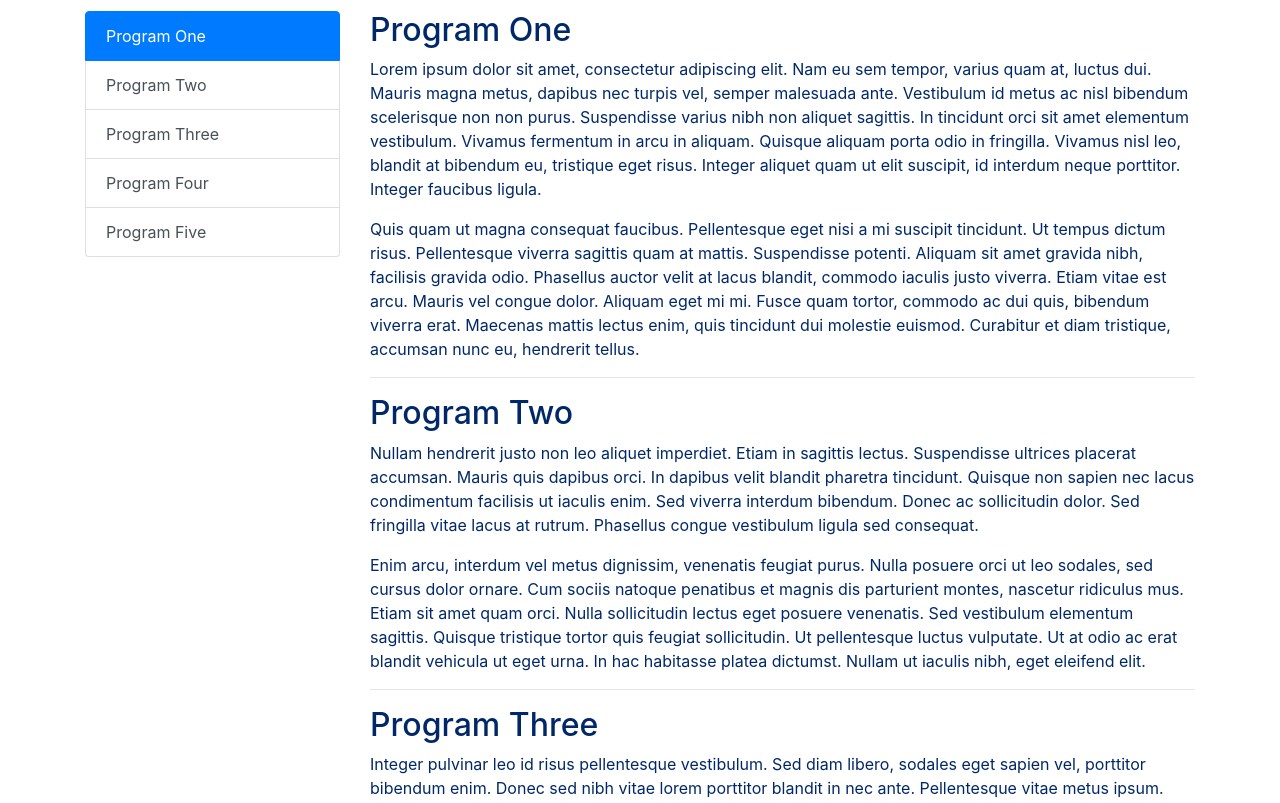
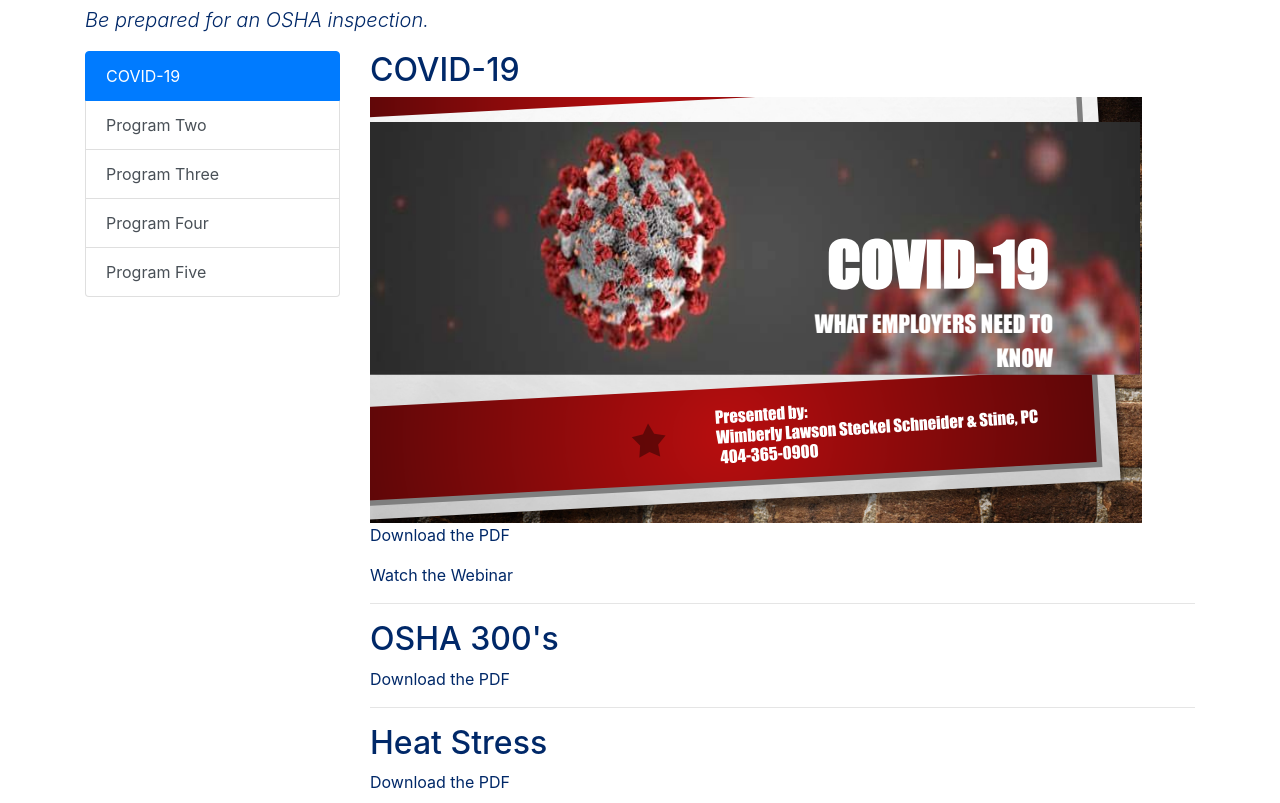
Before and after one commit to shadowbw/oshabusters, a website: page programs.html in a window 1280 px wide. Shown: the part 141-944 px from the top of the page. Drawn offline with nearby package versions, Linux system fonts and the light colour scheme.

Commit message:
First round of changes, incomplete

```diff
--- a/programs.html
+++ b/programs.html
@@ -58,13 +58,13 @@
 <!-- End Navigation -->
 
 <!-- Page Content -->
-<div class="container" style="padding-top: 50px;">
+<div class="container" style="padding-top: 90px;">
   <h1>Programs</h1>
   <p class="lead"><i>Be prepared for an OSHA inspection.</i></p>
   <div class="row">
     <div class="col-sm-3" id="myScrollspy">
       <div class="list-group">
-        <a class="list-group-item list-group-item-action active" href="#program1">Program One</a>
+        <a class="list-group-item list-group-item-action active" href="#program1">COVID-19</a>
         <a class="list-group-item list-group-item-action" href="#program2">Program Two</a>
         <a class="list-group-item list-group-item-action" href="#program3">Program Three</a>
         <a class="list-group-item list-group-item-action" href="#program4">Program Four</a>
@@ -73,21 +73,21 @@
   </div>
   <div class="col-sm-9">
     <div id="program1">
-      <h2>Program One</h2>
-      <p>Lorem ipsum dolor sit amet, consectetur adipiscing elit. Nam eu sem tempor, varius quam at, luctus dui. Mauris magna metus, dapibus nec turpis vel, semper malesuada ante. Vestibulum id metus ac nisl bibendum scelerisque non non purus. Suspendisse varius nibh non aliquet sagittis. In tincidunt orci sit amet elementum vestibulum. Vivamus fermentum in arcu in aliquam. Quisque aliquam porta odio in fringilla. Vivamus nisl leo, blandit at bibendum eu, tristique eget risus. Integer aliquet quam ut elit suscipit, id interdum neque porttitor. Integer faucibus ligula.</p>
-      <p>Quis quam ut magna consequat faucibus. Pellentesque eget nisi a mi suscipit tincidunt. Ut tempus dictum risus. Pellentesque viverra sagittis quam at mattis. Suspendisse potenti. Aliquam sit amet gravida nibh, facilisis gravida odio. Phasellus auctor velit at lacus blandit, commodo iaculis justo viverra. Etiam vitae est arcu. Mauris vel congue dolor. Aliquam eget mi mi. Fusce quam tortor, commodo ac dui quis, bibendum viverra erat. Maecenas mattis lectus enim, quis tincidunt dui molestie euismod. Curabitur et diam tristique, accumsan nunc eu, hendrerit tellus.</p>
+      <h2>COVID-19</h2>
+      <img src="images/covid19.png">
+      <p><a href="pdf/COVID-19-What-Employers-Need-To-Know.pdf"> Download the PDF</a></p>
+      <p><a href="https://zoom.us/rec/share/u8lrcYPO8G5OaJ2StET0CqcAPq68X6a8g3RP_PNbn0rUCcd_PWOaBWqd8I6VF5JU?startTime=1585763840000">Watch the Webinar</a></p>
     </div>
     <hr>
     <div id="program2">
-      <h2>Program Two</h2>
-      <p>Nullam hendrerit justo non leo aliquet imperdiet. Etiam in sagittis lectus. Suspendisse ultrices placerat accumsan. Mauris quis dapibus orci. In dapibus velit blandit pharetra tincidunt. Quisque non sapien nec lacus condimentum facilisis ut iaculis enim. Sed viverra interdum bibendum. Donec ac sollicitudin dolor. Sed fringilla vitae lacus at rutrum. Phasellus congue vestibulum ligula sed consequat.</p>
-      <p>Enim arcu, interdum vel metus dignissim, venenatis feugiat purus. Nulla posuere orci ut leo sodales, sed cursus dolor ornare. Cum sociis natoque penatibus et magnis dis parturient montes, nascetur ridiculus mus. Etiam sit amet quam orci. Nulla sollicitudin lectus eget posuere venenatis. Sed vestibulum elementum sagittis. Quisque tristique tortor quis feugiat sollicitudin. Ut pellentesque luctus vulputate. Ut at odio ac erat blandit vehicula ut eget urna. In hac habitasse platea dictumst. Nullam ut iaculis nibh, eget eleifend elit.</p>
+      <h2>OSHA 300's</h2>
+      <p><a href="pdf/OSHA-Recording-Updates-200212.pdf">Download the PDF</a></p>
     </div>
     <hr>
     <div id="program3">
-      <h2>Program Three</h2>
-      <p>Integer pulvinar leo id risus pellentesque vestibulum. Sed diam libero, sodales eget sapien vel, porttitor bibendum enim. Donec sed nibh vitae lorem porttitor blandit in nec ante. Pellentesque vitae metus ipsum. Phasellus sed nunc ac sem malesuada condimentum. Etiam in aliquam lectus. Nam vel sapien diam. Donec pharetra id arcu eget blandit. Proin imperdiet mattis augue in porttitor. Quisque tempus enim id lobortis feugiat. Suspendisse tincidunt risus quis dolor fringilla blandit. Ut sed sapien at purus lacinia porttitor. Nullam iaculis, felis a pretium ornare, dolor nisl semper tortor, vel sagittis lacus est consequat eros. Sed id pretium nisl. Curabitur dolor nisl, laoreet vitae aliquam id, tincidunt sit amet mauris.</p>
-      <p>Phasellus vitae suscipit justo. Mauris pharetra feugiat ante id lacinia. Etiam faucibus mauris id tempor egestas. Duis luctus turpis at accumsan tincidunt. Phasellus risus risus, volutpat vel tellus ac, tincidunt fringilla massa. Etiam hendrerit dolor eget ante rutrum adipiscing. Cras interdum ipsum mattis, tempus mauris vel, semper ipsum. Duis sed dolor ut enim lobortis pellentesque ultricies ac ligula. Pellentesque convallis elit nisi, id vulputate ipsum ullamcorper ut. Cras ac pulvinar purus, ac viverra est. Suspendisse potenti. Integer pellentesque neque et elementum tempus. Curabitur bibendum in ligula ut rhoncus.</p>
+      <h2>Heat Stress</h2>
+      <p><a href="pdf/Heat-Stress-190801.pdf">Download the PDF</a></p>
+      <p><a href="pdf/Heat-Stress-Program.pdf">Download the Text Only PDF</a></p>
     </div>
     <hr>
     <div id="program4">
```
Also changed, not shown: images/covid19.png (added), 4 other files.
